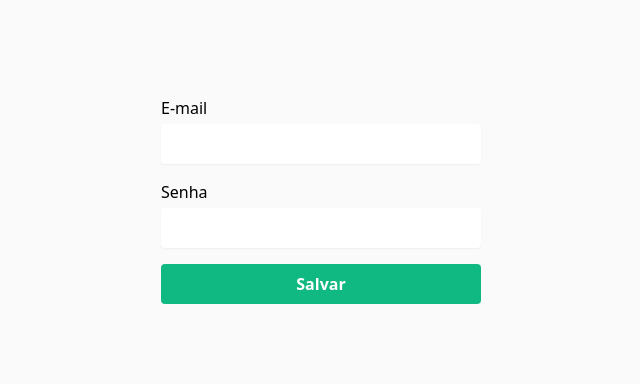
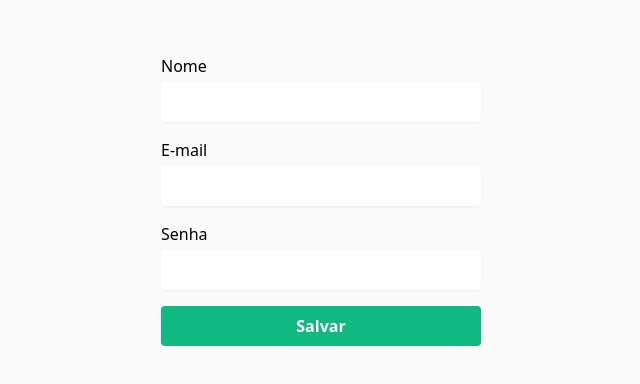
Before and after one commit to LFeli/React-Playground, a React (Vite) app in the folder Forms-Avancados-React/: page / in a window 1280 px wide. Shown: the part 180-564 px from the top of the page, without its empty margins (319-959 px from the left). Built offline with nearby package versions, Linux system fonts and the light colour scheme.

Commit message:
feat: doing content transformation using zod

```diff
--- a/Forms-Avancados-React/src/App.tsx
+++ b/Forms-Avancados-React/src/App.tsx
@@ -4,9 +4,20 @@
 import { zodResolver } from '@hookform/resolvers/zod'
 
 const CreateUserFormSchema = z.object({
+  name: z.string()
+  .nonempty('O nome e obrigatório')
+  .transform(name => {
+    return name.trim().split(' ').map(word => {
+      return word[0].toLocaleUpperCase().concat(word.substring(1))
+    }).join(' ')
+  }),
   email: z.string()
     .nonempty('O e-mail e obrigatório')
-    .email('Formato de e-mail invalido'),
+    .email('Formato de e-mail invalido')
+    .toLowerCase()
+    .refine(email =>{
+      return email.endsWith('@teste.com')
+    }, 'O email precisa ser do @teste'),
   password: z.string()
     .min(6, 'A senha precisa de no mínimo 6 caracteres'),
 })
@@ -34,8 +45,19 @@
       onSubmit={handleSubmit(createUser)}
       className="flex flex-col gap-4 w-full max-w-xs"
     >
+
       <div className="flex flex-col gap-1">
-        <label htmlFor="">E-mail</label>
+        <label htmlFor="name">Nome</label>
+        <input
+        type="text"
+        className="border boder-zinc-300 shadow-sm rounded h-10 px-3 dark:bg-zinc-900 text-white border-none"
+        {...register('name')}
+        />
+        {errors.name && <span>{errors.name.message}</span> }
+      </div>
+
+      <div className="flex flex-col gap-1">
+        <label htmlFor="email">E-mail</label>
         <input
         type="email"
         className="border boder-zinc-300 shadow-sm rounded h-10 px-3 dark:bg-zinc-900 text-white border-none"
@@ -45,7 +67,7 @@
       </div>
 
       <div className="flex flex-col gap-1">
-        <label htmlFor="">Senha</label>
+        <label htmlFor="password">Senha</label>
         <input
         type="password"
         className="border boder-zinc-300 shadow-sm rounded h-10 px-3 dark:bg-zinc-900 text-white border-none"
```
